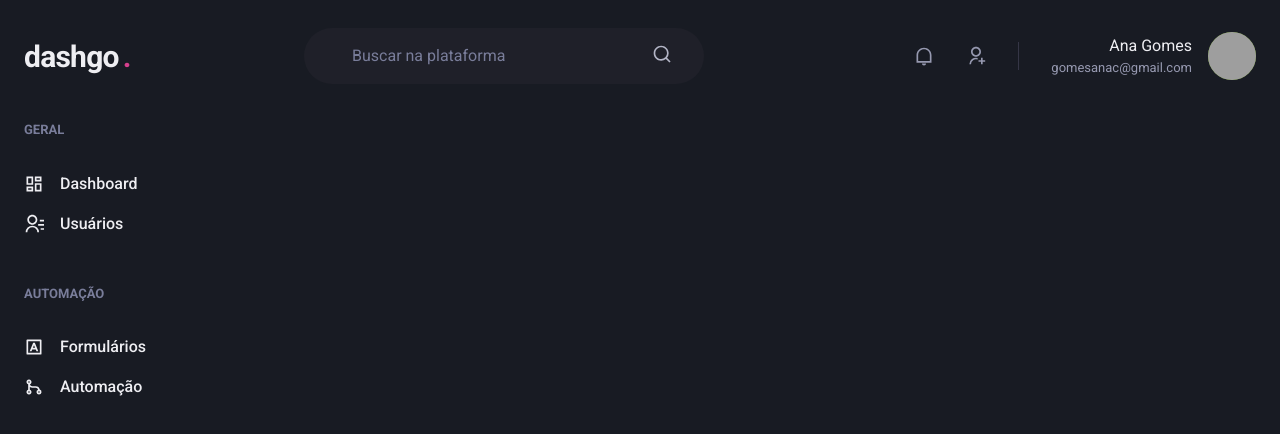
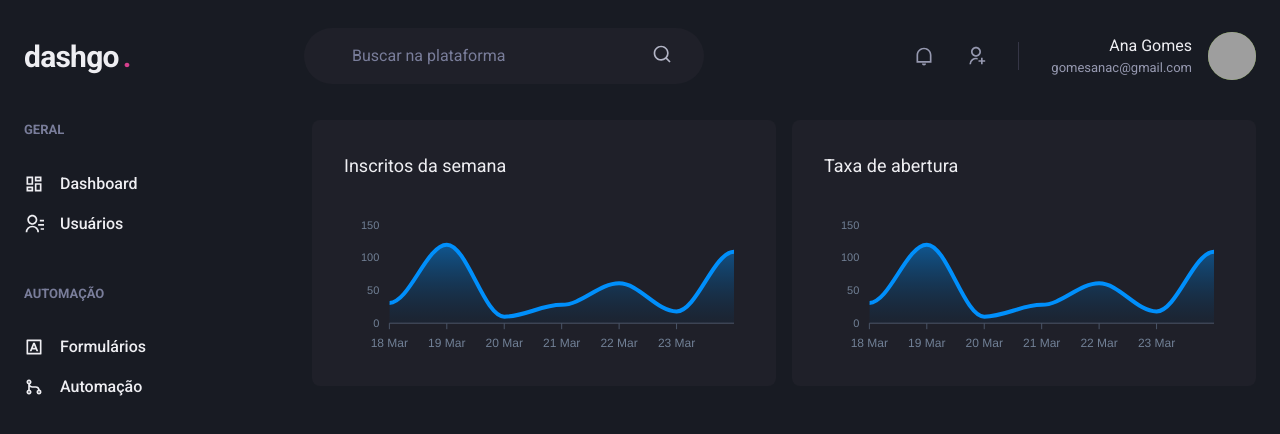
Before and after one commit to gomesanac/ignite-reactjs, a Next.js app in the folder reactjs/dashgo/: page /dashboard in a window 1280 px wide. Shown: the top 434 px of the page. Built offline with nearby package versions, Linux system fonts and the light colour scheme; grey boxes are pictures that could not be loaded.

Commit message:
feat(dashgo): implementa página dashboard

```diff
--- a/reactjs/dashgo/package.json
+++ b/reactjs/dashgo/package.json
@@ -13,9 +13,11 @@
     "@chakra-ui/react": "^1.8.7",
     "@emotion/react": "^11.8.2",
     "@emotion/styled": "^11.8.1",
+    "apexcharts": "^3.33.2",
     "framer-motion": "^6.2.8",
     "next": "12.1.2",
     "react": "17.0.2",
+    "react-apexcharts": "^1.4.0",
     "react-dom": "17.0.2",
     "react-icons": "^4.3.1"
   },
--- a/reactjs/dashgo/src/pages/dashboard.tsx
+++ b/reactjs/dashgo/src/pages/dashboard.tsx
@@ -1,6 +1,62 @@
-import { Flex } from '@chakra-ui/react';
+import { Box, Flex, SimpleGrid, Text, theme } from '@chakra-ui/react';
+import dynamic from 'next/dynamic';
+
+import { ApexOptions } from 'apexcharts';
+
 import { Header } from '../components/Header';
 import { Sidebar } from '../components/Sidebar';
+
+const Chart = dynamic(() => import('react-apexcharts'), { ssr: false });
+
+const options: ApexOptions = {
+  chart: {
+    toolbar: {
+      show: false,
+    },
+    zoom: {
+      enabled: false,
+    },
+    foreColor: theme.colors.gray['500'],
+  },
+  grid: {
+    show: false,
+  },
+  dataLabels: {
+    enabled: false,
+  },
+  tooltip: {
+    enabled: false,
+  },
+  xaxis: {
+    type: 'datetime',
+    axisBorder: {
+      color: theme.colors.gray['600'],
+    },
+    axisTicks: {
+      color: theme.colors.gray['600'],
+    },
+    categories: [
+      '2021-03-18T00:00:00.000Z',
+      '2021-03-19T00:00:00.000Z',
+      '2021-03-20T00:00:00.000Z',
+      '2021-03-21T00:00:00.000Z',
+      '2021-03-22T00:00:00.000Z',
+      '2021-03-23T00:00:00.000Z',
+      '2021-03-24T00:00:00.000Z',
+    ],
+  },
+  fill: {
+    opacity: 0.3,
+    type: 'gradient',
+    gradient: {
+      shade: 'dark',
+      opacityFrom: 0.7,
+      opacityTo: 0.3,
+    },
+  },
+};
+
+const series = [{ name: 'series1', data: [31, 120, 10, 28, 61, 18, 109] }];
 
 export default function Dashboard() {
   return (
@@ -9,6 +65,26 @@
 
       <Flex w="100%" maxW={1480} my="6" mx="auto" px="6">
         <Sidebar />
+
+        <SimpleGrid
+          flex="1"
+          gap="4"
+          minChildWidth="320px"
+          alignItems="flex-start"
+        >
+          <Box p="8" bg="gray.800" borderRadius={8} pb="4">
+            <Text fontSize="lg" mb="4">
+              Inscritos da semana
+            </Text>
+            <Chart options={options} series={series} type="area" height={160} />
+          </Box>
+          <Box p="8" bg="gray.800" borderRadius={8} pb="4">
+            <Text fontSize="lg" mb="4">
+              Taxa de abertura
+            </Text>
+            <Chart options={options} series={series} type="area" height={160} />
+          </Box>
+        </SimpleGrid>
       </Flex>
     </Flex>
   );
```
Also changed, not shown: 1 other file (tests, documents, lock files or other folders).
